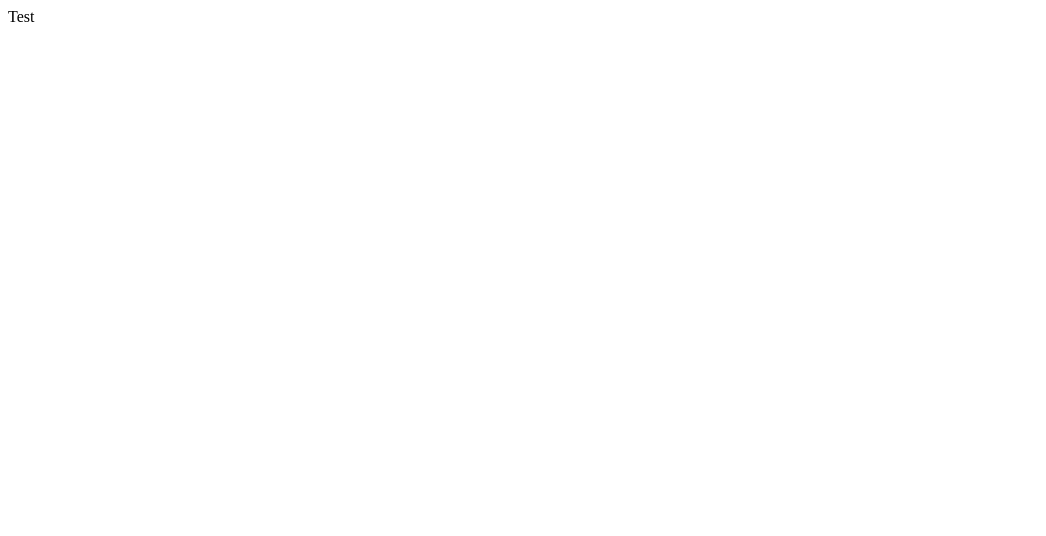
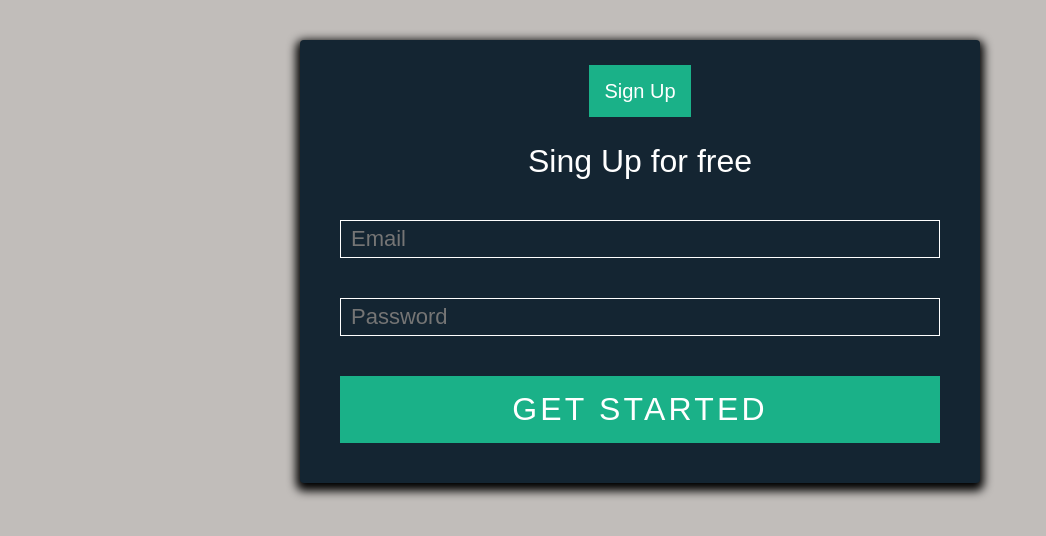
Before and after one commit to RubyAlvarez08/Lab-Notes, a React (Create React App) app: page / in a window 1280 px wide. Shown: the top 536 px of the page, without its empty margins (0-1046 px from the left). Built offline with nearby package versions, Linux system fonts and the light colour scheme.

Commit message:
Formulario de registro o login segun necesidad del usuario

```diff
--- a/src/App.css
+++ b/src/App.css
@@ -1,38 +1,108 @@
-.App {
-  text-align: center;
+body{
+  background-color: #c1bdba;
+  font-family: 'Titillium Web', sans-serif;
+}
+form{
+  display: flex;
+  flex-direction: column;
+}
+a{
+  text-decoration: none;
+  background-color: #1ab188;
+  transition: .5s ease;
+}
+ a:hover{
+  background-color:#2d8068;
+}
+.form{
+  background: #142532;
+  padding: 40px;
+  max-width: 600px;
+  margin: 40px auto;
+  border-radius: 4px;
+  box-shadow:0 4px 10px 4px;
+}
+.tab-group{
+  list-style: none;
+  padding: 0;
+  margin: 0 0 40px 0;
+}
+ul{
+  display: flex;
+  justify-content: center;
+}
+li a{
+  text-decoration: none;
+  padding: 15px;
+  background: rgba(#a0b3b0,.25);
+  color: #535a59;
+  font-size: 20px;
+  width: 50%;
+  text-align:center;
+  cursor:pointer;
+  transition:.5s ease;
+}
+li a :hover{
+  background: #2d8068;
+  color: #9c9696;
+}
+.active a{
+  background: #1ab188;
+  color:#ffff;
 }
 
-.App-logo {
-  height: 40vmin;
+h1 {
+  text-align:center;
+  color:#ffff;
+  font-weight:100;
+  margin:0 0 40px;
+}
+label{
+  position: absolute;
+  transform: translate(6px);
+  left:13px;
+  transition:all 0.25s ease;
   pointer-events: none;
+  font-size:22px;
+
 }
 
-@media (prefers-reduced-motion: no-preference) {
-  .App-logo {
-    animation: App-logo-spin infinite 20s linear;
-  }
+label.active {
+  transform:translateY(50px);
+  left:2px;
+  font-size:14px;
 }
-
-.App-header {
-  background-color: #282c34;
-  min-height: 100vh;
+.field-wrap {
   display: flex;
-  flex-direction: column;
-  align-items: center;
-  justify-content: center;
-  font-size: calc(10px + 2vmin);
-  color: white;
+  position:relative;
+  margin-bottom:40px;
 }
-
-.App-link {
-  color: #61dafb;
+input{
+  font-size:22px;
+  display:block;
+  width:100%;
+  height:100%;
+  padding:5px 10px;
+  background:none;
+  background-image:none;
+  border:1px solid;
+  color:#ffff;
+  border-radius:0;
+  transition:border-color .25s ease, box-shadow .25s ease;
 }
-
-@keyframes App-logo-spin {
-  from {
-    transform: rotate(0deg);
-  }
-  to {
-    transform: rotate(360deg);
-  }
+input:focus{
+  outline:0;
+	border-color:#1ab188;
 }
+button {
+  border:0;
+  outline:none;
+  border-radius:0;
+  padding:15px 0;
+  font-size:2rem;
+  font-weight:100;
+  text-transform:uppercase;
+  letter-spacing:.1em;
+  background:#1ab188;
+  color:#fff;
+}
--- a/src/components/Registro.jsx
+++ b/src/components/Registro.jsx
@@ -1,6 +1,44 @@
-import React from "react";
+import React, { useState } from "react";
+import "../App.css";
 
 function Registro() {
-  return <div>Test</div>;
+  const [signUp, setSignUp] = useState(true);
+
+  return (
+    <div className="form">
+      <div>
+        <ul className="tab-group"
+        onClick={() => setSignUp(!signUp)}>
+           {
+             signUp ? (
+          <li className="tab active">
+            <a href="#">Sign Up</a>
+          </li>
+             )
+             : (
+              <li className='tab'>
+                <a href="#">Log In</a>
+              </li>
+             )
+           }
+        </ul>
+
+        <div className="tab-content">
+          <div id="signup">
+            <h1>{signUp ? "Sing Up for free" : "Welcome Back"}</h1>
+            <form>
+              <div className="field-wrap">
+                <input type="text" placeholder="Email" required />
+              </div>
+              <div className="field-wrap">
+                <input type="text" placeholder="Password" required />
+              </div>
+              <button type="submit">{signUp ? "Get Started" : "Log in"}</button>
+            </form>
+          </div>
+        </div>
+      </div>
+    </div>
+  );
 }
 export default Registro;
```
Also changed, not shown: src/components/Header.jsx (+11 -0 lines).
